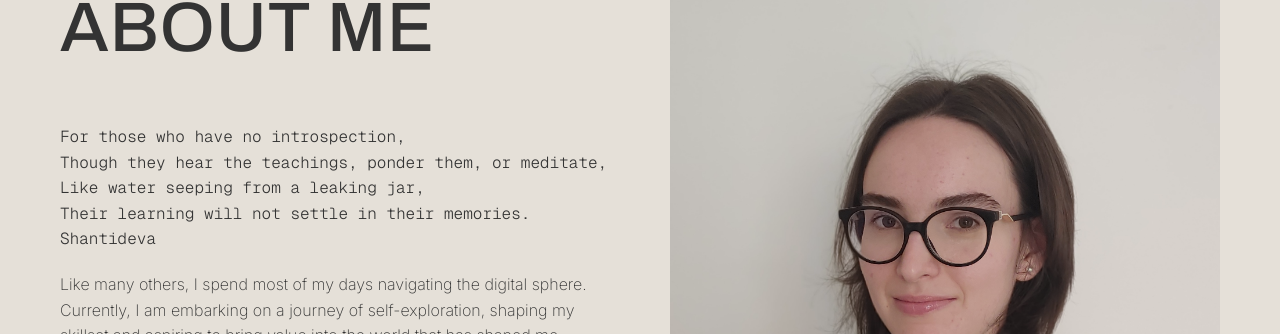
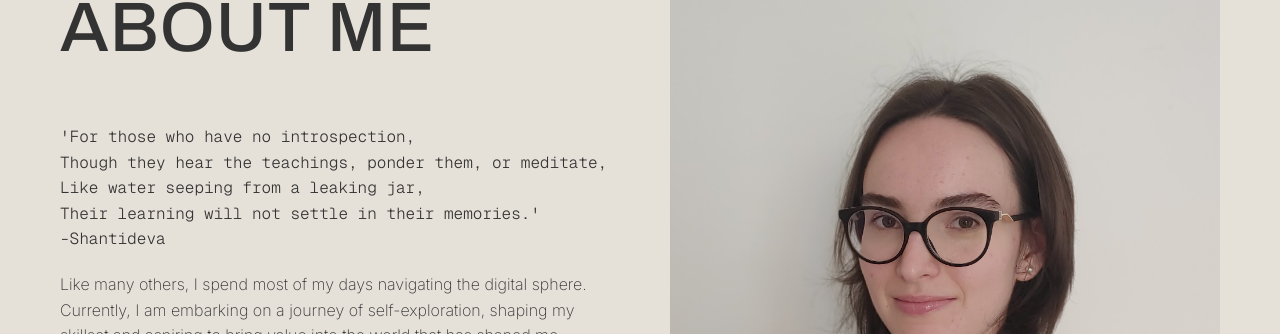
Before and after one commit to vendi525/vendi525.github.io, a Jekyll site: the page built from index.html, in a window 1280 px wide and 900 px high. Shown: the part 208-542 px from the top of the window. Built offline with Jekyll 4.4.1, drawn with Linux system fonts in a browser that asks for light colours.

Commit message:
Update quote formatting in index.html

```diff
--- a/index.html
+++ b/index.html
@@ -10,7 +10,7 @@
     <!-- LEFT COLUMN -->
     <div class="about-text-column">
       <h2>ABOUT ME</h2>
-      <div class="quote">For those who have no introspection,<br>Though they hear the teachings, ponder them, or meditate,<br>Like water seeping from a leaking jar,<br>Their learning will not settle in their memories.<br>Shantideva</div>
+      <div class="quote">'For those who have no introspection,<br>Though they hear the teachings, ponder them, or meditate,<br>Like water seeping from a leaking jar,<br>Their learning will not settle in their memories.'<br>-Shantideva</div>
       <p>Like many others, I spend most of my days navigating the digital sphere. Currently, I am embarking on a journey of self-exploration, shaping my skillset and aspiring to bring value into the world that has shaped me.</p>
       <p>Professionally, I am mastering the technicalities of the advertising industry. I study ad-tech tools and digital marketing psychology. I thrive in interdisciplinary environments; I love to listen to successful product development stories and learn about the psychology behind digital marketing.</p>
       <p>I enjoy listening to long lectures and reading popular science books. I get inspired by reading religious stories, thinking about human nature and observing the behaviour of my mind and others. You can find my favourite content on <a href="https://www.goodreads.com/user/show/185844771-iza-vene" target="_blank" class="about-link">Goodreads</a>.</p>
```
